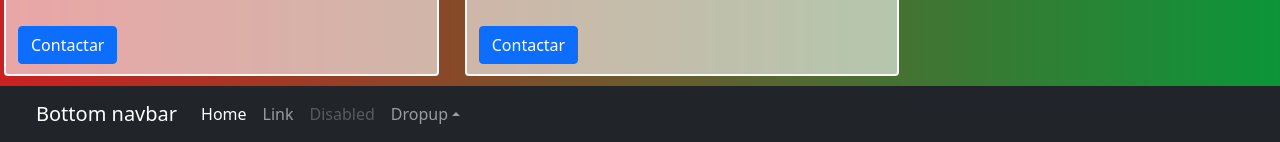
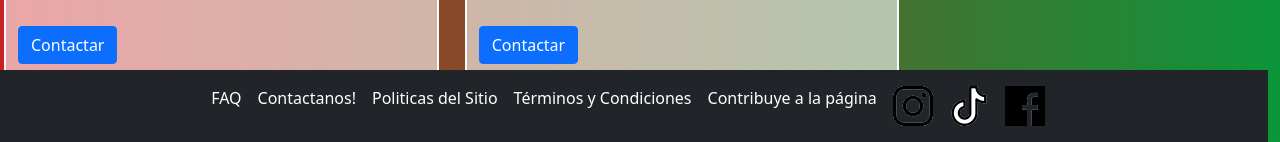
Before and after one commit to BelialDaNoS/Siguiendo-Huellas, a website: page Index.html in a window 1280 px wide. Shown: the part 658-800 px from the top of the page. Drawn offline with nearby package versions, Linux system fonts and the light colour scheme; files that its build step writes are made by us from their sources; a web font is replaced by a local one.

Commit message:
Agregue el header y el footer precario

```diff
--- a/Index.html
+++ b/Index.html
@@ -154,30 +154,36 @@
 
 
     <footer class="row mt-5">
-        <nav class="navbar fixed-bottom navbar-expand-sm navbar-dark bg-dark">
+        <nav class="navbar fixed-bottom navbar-expand-sm navbar-dark bg-dark row">
             <div class="container-fluid">
-              <a class="navbar-brand" href="#">Bottom navbar</a>
               <button class="navbar-toggler" type="button" data-bs-toggle="collapse" data-bs-target="#navbarCollapse" aria-controls="navbarCollapse" aria-expanded="false" aria-label="Toggle navigation">
                 <span class="navbar-toggler-icon"></span>
               </button>
-              <div class="collapse navbar-collapse" id="navbarCollapse">
+              <div class="collapse navbar-collapse d-flex justify-content-center" id="navbarCollapse">
                 <ul class="navbar-nav">
                   <li class="nav-item">
-                    <a class="nav-link active" aria-current="page" href="#">Home</a>
+                    <a class="nav-link active" aria-current="page" href="FAQ-SH.html">FAQ</a>
                   </li>
                   <li class="nav-item">
-                    <a class="nav-link" href="#">Link</a>
+                    <a class="nav-link active" aria-current="page" href="Contacto-SH.html">Contactanos!</a>
                   </li>
                   <li class="nav-item">
-                    <a class="nav-link disabled">Disabled</a>
+                    <a class="nav-link active" aria-current="page" href="PoliticasDelSitio-SH.html">Politicas del Sitio</a>
                   </li>
-                  <li class="nav-item dropup">
-                    <a class="nav-link dropdown-toggle" href="#" id="dropdown10" data-bs-toggle="dropdown" aria-expanded="false">Dropup</a>
-                    <ul class="dropdown-menu" aria-labelledby="dropdown10">
-                      <li><a class="dropdown-item" href="#">Action</a></li>
-                      <li><a class="dropdown-item" href="#">Another action</a></li>
-                      <li><a class="dropdown-item" href="#">Something else here</a></li>
-                    </ul>
+                  <li class="nav-item">
+                    <a class="nav-link active" aria-current="page" href="TerminosYCondiciones-SH.html">Términos y Condiciones</a>
+                  </li>
+                  <li class="nav-item">
+                    <a class="nav-link active" aria-current="page" href="Contribuir-Donar.html">Contribuye a la página</a>
+                  </li>
+                  <li class="nav-item">
+                    <a class="nav-link active" aria-current="page" href="https://www.instagram.com/lautygazzo/"><img src="recursos/IgLogo.png" alt="Enlace a instagram" ></a>
+                  </li>
+                  <li class="nav-item">
+                    <a class="nav-link active" aria-current="page" href="https://www.tiktok.com/es"><img src="Recursos/logo tiktok2.png" alt="Enlace a Tik Tok"></a>
+                  </li>
+                  <li class="nav-item">
+                    <a class="nav-link active" aria-current="page" href="https://www.facebook.com"><img src="Recursos/facebook logo.png" alt="Enlace a Facebook"></a></a>
                   </li>
                 </ul>
               </div>
```
